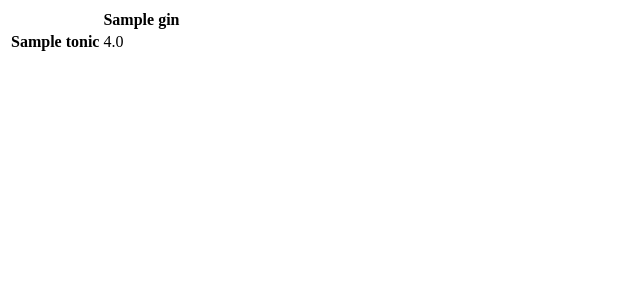
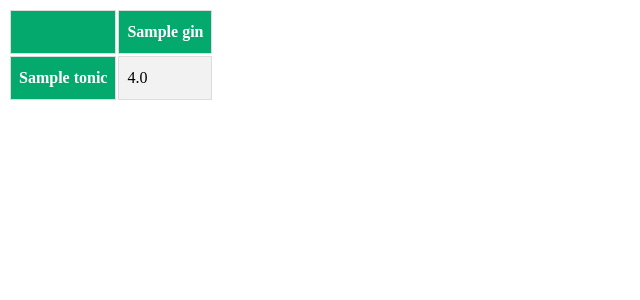
Before and after one commit to Lleafll/gin-tonic-matrix, a Django app: page /matrix/ in a window 1280 px wide. Shown: the top 300 px of the page, without its empty margins (0-640 px from the left). Run offline with Django 4.2, Linux system fonts and the light colour scheme; tables that the repository leaves empty hold one stand-in row (values such as "Sample post").

Commit message:
Add style sheet

```diff
--- /dev/null
+++ b/gintonicmatrix/matrix/static/matrix/style.css
@@ -0,0 +1,16 @@
+td, th {
+  border: 1px solid #ddd;
+  padding: 8px;
+}
+
+tr:nth-child(even){background-color: #f2f2f2;}
+
+tr:hover {background-color: #ddd;}
+
+th {
+  padding-top: 12px;
+  padding-bottom: 12px;
+  text-align: left;
+  background-color: #04AA6D;
+  color: white;
+}
--- a/gintonicmatrix/matrix/templates/matrix/list.html
+++ b/gintonicmatrix/matrix/templates/matrix/list.html
@@ -1,3 +1,7 @@
+{% load static %}
+
+<link rel="stylesheet" type="text/css" href="{% static 'matrix/style.css' %}">
+
 <!doctype html>
 <table>
     <tr>
```
